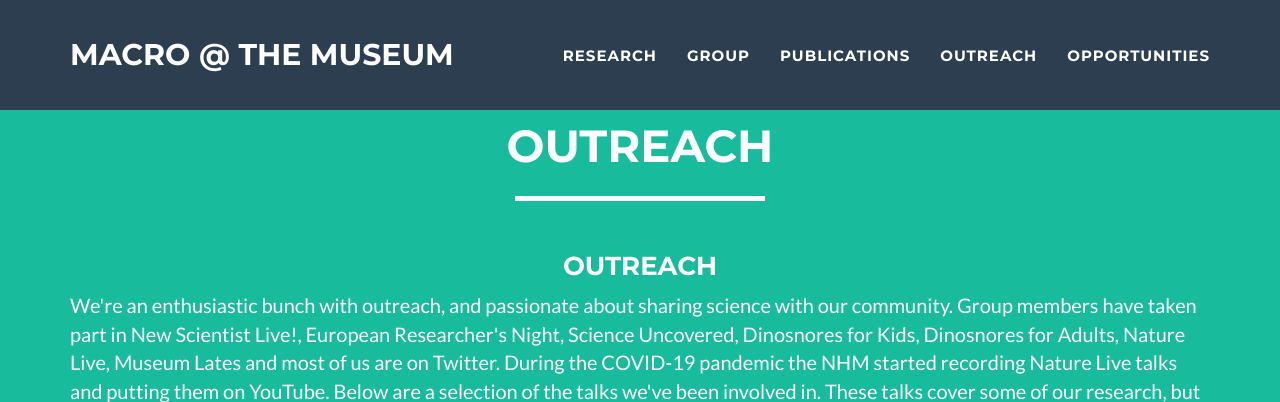
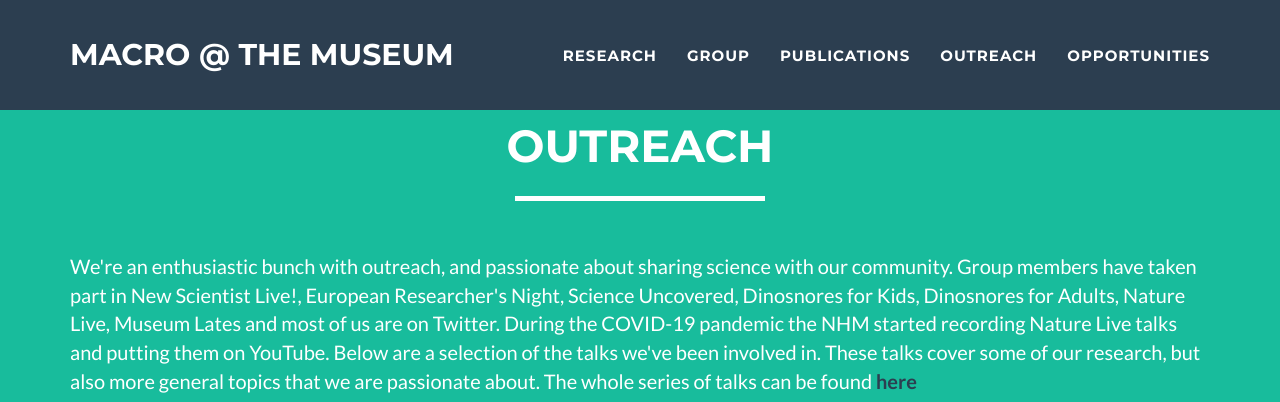
Before and after one commit to nhcooper123/nhcooper123.github.io, a Jekyll site: the page miscellaneous.html, which Jekyll copies as it is, in a window 1280 px wide and 900 px high, cut to the strip 0-402 px from the top of the window. Built offline with Jekyll 4.4.1, drawn with Linux system fonts in a browser that asks for light colours.

```diff
--- a/miscellaneous.html
+++ b/miscellaneous.html
@@ -107,11 +107,7 @@
                 </div>
             </div>
 
-
-<div class="col-lg-12 text-center">
-<h3> Outreach</h3>
-</div>
-
+&nbsp
 <p> We're an enthusiastic bunch with outreach, and passionate about sharing science with our community. Group members have taken part in New Scientist Live!, European Researcher's Night, Science Uncovered, Dinosnores for Kids, Dinosnores for Adults, Nature Live, Museum Lates and most of us are on Twitter. During the COVID-19 pandemic the NHM started recording Nature Live talks and putting them on YouTube. Below are a selection of the talks we've been involved in. These talks cover some of our research, but also more general topics that we are passionate about. The whole series of talks can be found <a href="https://www.youtube.com/playlist?list=PL6w4ihPqk5_LCRt5zst8q7HrKlxiGP0gA"><strong><font color="2c3e50">here</font></strong></a>
     &nbsp
     &nbsp
```
